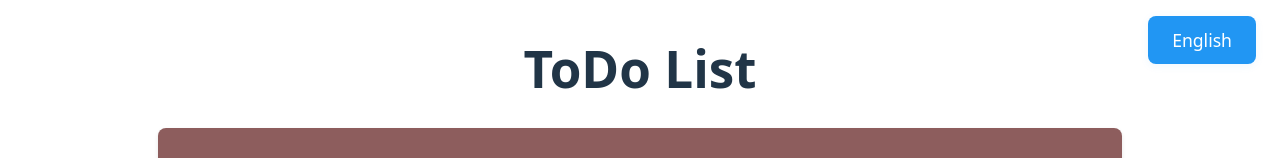
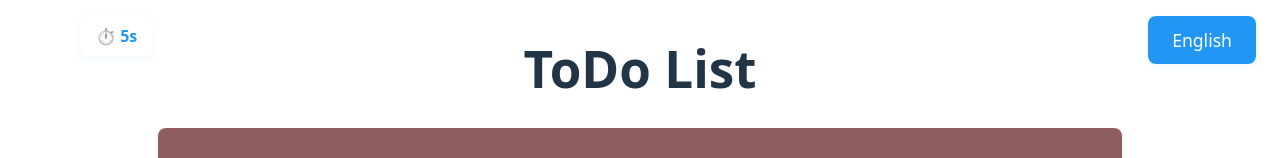
Before and after one commit to gacBass/toDoList, a React (Vite) app: page / in a window 1280 px wide. Shown: the top 158 px of the page. Built offline with nearby package versions, Linux system fonts and the light colour scheme.

Commit message:
added a timer to have more control on the session

```diff
--- a/src/MainToDo.jsx
+++ b/src/MainToDo.jsx
@@ -2,6 +2,7 @@ import React, { useState, useEffect, useRef } from 'react';
 import BoxView from './components/BoxView.jsx';
 import ShowSth from './components/ShowSth.jsx';
 import LanguageToggle from './components/LanguageToggle.jsx';
+import Timer from './components/Timer.jsx';
 import { useTranslation } from 'react-i18next';
 
 import './index.css';
@@ -61,6 +62,7 @@ function MainToDo() {
 
         <>
             <LanguageToggle />
+            <Timer />
             <h1 className="titulo">{t('title')}</h1>
 
             <BoxView onAddBox={handleAddBox} />
--- /dev/null
+++ b/src/components/Timer.css
@@ -0,0 +1,12 @@
+.timer-top-right {
+  position: absolute;
+  top: 16px;
+  left: 80px; /* adjust if you want space from language toggle */
+  background: #fff;
+  color: #2196f3;
+  padding: 8px 16px;
+  border-radius: 8px;
+  font-weight: bold;
+  box-shadow: 0 2px 8px rgba(33, 150, 243, 0.08);
+  z-index: 1000;
+}
--- /dev/null
+++ b/src/components/Timer.jsx
@@ -0,0 +1,10 @@
+import React from 'react';
+import { useTimer } from '../hooks/useTimer';
+import './Timer.css';
+
+const Timer = () => {
+  const seconds = useTimer();
+  return <div className="timer-top-right">⏱️ {seconds}s</div>;
+};
+
+export default Timer;
--- /dev/null
+++ b/src/hooks/useTimer.js
@@ -0,0 +1,17 @@
+import { useState, useEffect, useRef } from 'react';
+
+export function useTimer(start = 0, intervalMs = 1000) {
+  const [seconds, setSeconds] = useState(start);
+  const intervalRef = useRef(null);
+
+  useEffect(() => {
+    intervalRef.current = setInterval(() => {
+      setSeconds(s => s + 1);
+    }, intervalMs);
+    return () => clearInterval(intervalRef.current);
+  }, [intervalMs]);
+
+  // Optionally, you can add pause/resume/reset logic here
+
+  return seconds;
+}
```
Also changed, not shown: src/hooks/userTimer.js (added).
